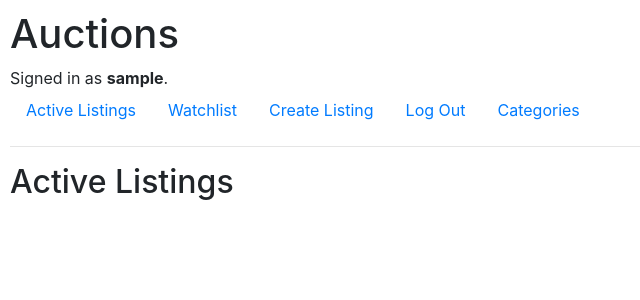
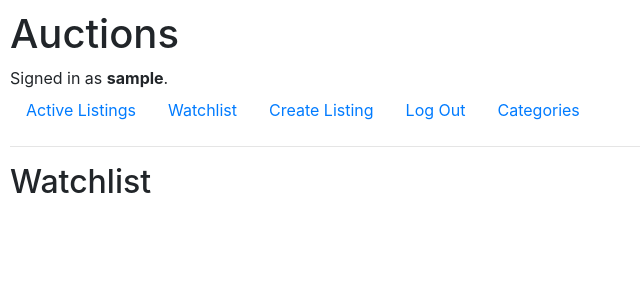
Before and after one commit to yusuf7sui/cs50-commerce, a Django app: page /watchlist in a window 1280 px wide. Shown: the top 300 px of the page, without its empty margins (0-640 px from the left). Run offline with Django 3.2, Linux system fonts and the light colour scheme; the visitor is signed in with stand-in values (Sample User, id 1); data that the repository does not hold is empty; some libraries are stand-ins or nearby versions.

Commit message:
Fix H2 title to correct inaccurate text
Changed H2 title from "Active Listings" to "Watchlist".

```diff
--- a/commerce/auctions/templates/auctions/watchlist.html
+++ b/commerce/auctions/templates/auctions/watchlist.html
@@ -1,7 +1,7 @@
 {% extends "auctions/layout.html" %}
 
 {% block body %}
-    <h2>Active Listings</h2>
+    <h2>Watchlist</h2>
 
     {% for listing in watchlist %}
         <div class="my-3">
```
